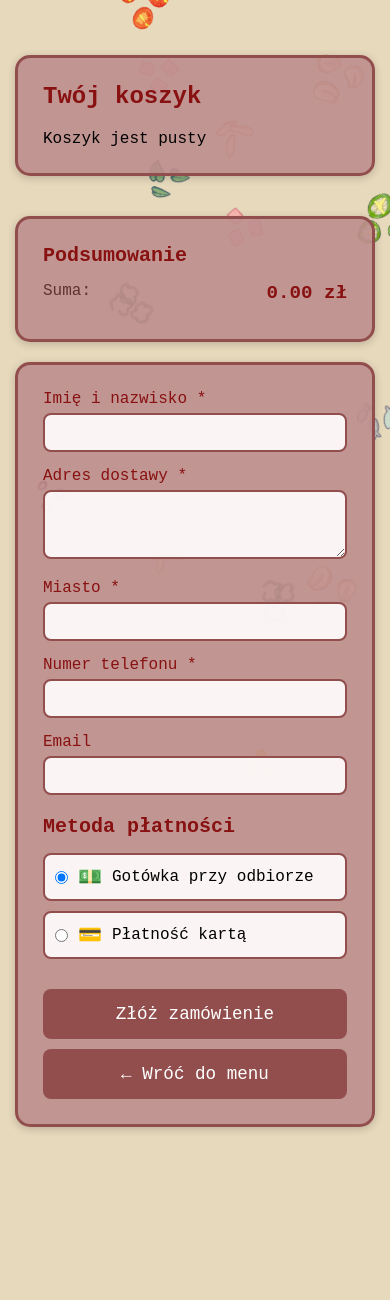
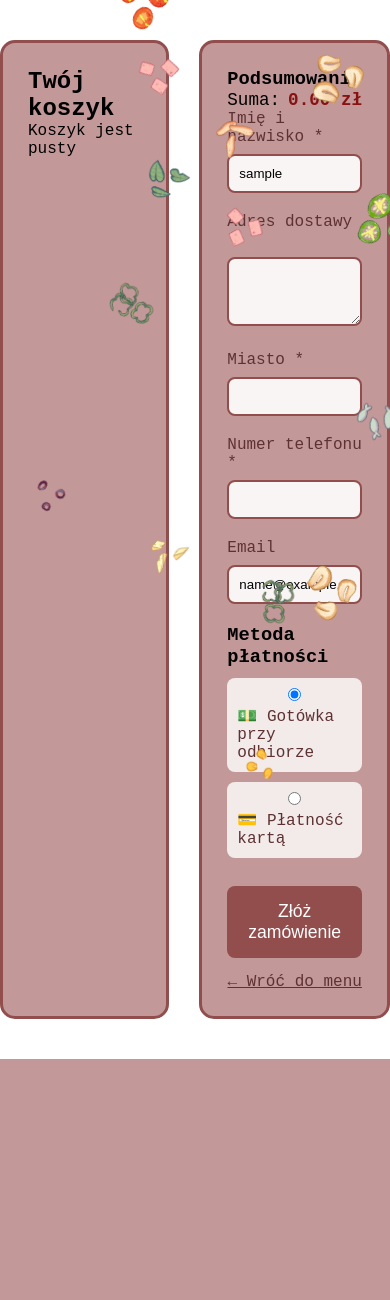
Before and after one commit to Taczkowski/Projekt, a PHP site: page /summary.php in a window 390 px wide; the page is wider, and only the part inside the window is pictured. Shown: the top 1300 px of that part. After the commit the page ends 1059 px from the top of that part, so only its background shows below. Run offline with PHP 8.4, Linux system fonts and the light colour scheme; the visitor is signed in with stand-in values (Sample User, id 1).

Commit message:
Add files via upload

```diff
--- a/taczus/db_config.php
+++ b/taczus/db_config.php
@@ -7,6 +7,9 @@
 $conn = new mysqli($servername, $username, $password, $dbname);
 
 if ($conn->connect_error) {
-    die("Connection failed: " . $conn->connect_error);
+    error_log("Connection failed: " . $conn->connect_error);
+    die(json_encode(['status' => 'error', 'message' => 'Database connection failed']));
 }
+
+$conn->set_charset("utf8mb4");
 ?>
--- a/taczus/main.php
+++ b/taczus/main.php
@@ -61,4 +61,10 @@
 
     <script src="script.js"></script>
 </body>
+<?php
+
+if (isset($_GET['order_success'])) {
+    echo '<div class="alert alert-success">Zamówienie zostało złożone pomyślnie!</div>';
+}
+?>
 </html>
--- a/taczus/summary.css
+++ b/taczus/summary.css
@@ -1,199 +1,84 @@
 .order-container {
-  display: grid;
-  grid-template-columns: 1fr 400px;
-  gap: 40px;
+  display: flex;
   max-width: 1200px;
   margin: 40px auto;
-  padding: 30px;
-  font-family: "Courier New", Courier, monospace;
+  gap: 30px;
+  font-family: 'Courier New', monospace;
 }
 
-body {
-  background-color: rgb(231, 217, 188);
-}
-
-.btn-del {
-  background-color: #ff4d4d;
-  color: white;
-  border: none;
-  padding: 5px 10px;
-  cursor: pointer;
-  border-radius: 5px;
-}
-
-.btn-del:hover {
-  background-color: #ff1a1a;
-}
-
-/* Styl dla przycisku "Wróć do menu" */
-.btn-back {
-  width: 100%;
-  padding: 15px;
-  background: rgb(146, 77, 77);
-  border: none;
-  border-radius: 8px;
-  cursor: pointer;
-  font-size: 1.1em;
-  margin-top: 10px; /* Odstęp od przycisku "Złóż zamówienie" */
-  transition: all 0.3s ease;
-  color: white;
-  font-family: "Courier New", Courier, monospace;
-  text-align: center;
-  text-decoration: none; /* Usuwamy podkreślenie linku */
-  display: block; /* Aby przycisk zajmował całą szerokość */
-}
-
-.btn-back:hover {
-  background: rgb(230, 96, 96);
-  transform: translateY(-2px);
-  box-shadow: 0 4px 8px rgba(0, 0, 0, 0.2);
-}
-
-.cart-section {
-  position: relative; /* POPRAWKA */
-  z-index: 20;
+.cart-section, .order-section {
+  flex: 1;
   background: rgba(189, 141, 141, 0.9);
   padding: 25px;
   border-radius: 15px;
   border: 3px solid rgb(146, 77, 77);
-  box-shadow: 0px 2px 8px rgba(0, 0, 0, 0.2);
-}
-
-.cart-section h2 {
-  margin-bottom: 20px;
-  color: rgb(136, 17, 17);
-  font-size: 24px;
 }
 
 .cart-items {
-  display: flex;
-  flex-direction: column;
-  gap: 15px;
+  max-height: 400px;
+  overflow-y: auto;
+  margin-bottom: 20px;
 }
 
 .cart-item {
-  background: rgba(255, 255, 255, 0.9);
+  background: rgba(255, 255, 255, 0.8);
   padding: 15px;
-  border-radius: 10px;
+  margin-bottom: 15px;
+  border-radius: 8px;
+  border: 1px solid rgb(146, 77, 77);
+}
+
+.item-info {
   display: flex;
   justify-content: space-between;
-  align-items: center;
-  border: 2px solid rgb(146, 77, 77);
-  transition: all 0.3s ease;
+  margin-bottom: 8px;
 }
 
-.cart-item:hover {
-  transform: translateX(5px);
-  box-shadow: 0px 4px 8px rgba(0, 0, 0, 0.2);
-}
-
-.cart-item .item-info {
-  display: flex;
-  flex-direction: column;
-}
-
-.cart-item .item-name {
+.item-name {
   font-weight: bold;
-  color: rgb(146, 77, 77);
-}
-
-.cart-item .item-price {
-  color: #713b3b;
-  font-size: 0.9em;
-}
-
-.cart-item .item-quantity {
-  background: rgba(231, 217, 188, 0.5);
-  padding: 5px 10px;
-  border-radius: 5px;
   color: rgb(94, 50, 50);
 }
 
-.order-section {
-  top: 20px;
-  height: -moz-fit-content;
-  height: fit-content;
+.item-price {
+  color: rgb(136, 17, 17);
+  font-weight: bold;
 }
 
-.order-summary {
-  position: relative; /* POPRAWKA */
-  z-index: 20;
-  background: rgba(189, 141, 141, 0.9);
-  padding: 25px;
-  border-radius: 15px;
-  border: 3px solid rgb(146, 77, 77);
-  margin-bottom: 20px;
-  box-shadow: 0px 2px 8px rgba(0, 0, 0, 0.2);
+.cart-summary {
+  background: rgba(255, 255, 255, 0.7);
+  padding: 15px;
+  border-radius: 8px;
+  margin-top: 20px;
 }
 
-.order-summary h3 {
-  margin-bottom: 15px;
-  color: rgb(136, 17, 17);
-  font-size: 20px;
+.summary-row {
+  display: flex;
+  justify-content: space-between;
+  font-size: 1.1em;
 }
 
-.order-summary .summary-row {
-  display: flex;
-  justify-content: space-between;
-  margin: 10px 0;
+.total-price {
+  font-weight: bold;
+  color: rgb(136, 17, 17);
+}
+
+.order-form .form-group {
+  margin-bottom: 20px;
+}
+
+.order-form label {
+  display: block;
+  margin-bottom: 8px;
   color: rgb(94, 50, 50);
 }
 
-.order-summary .total-price {
-  font-weight: bold;
-  font-size: 1.2em;
-  color: rgb(136, 17, 17);
-}
-
-.order-form {
-  position: relative; /* POPRAWKA */
-  z-index: 20;
-  background: rgba(189, 141, 141, 0.9);
-  padding: 25px;
-  border-radius: 15px;
-  border: 3px solid rgb(146, 77, 77);
-  box-shadow: 0px 2px 8px rgba(0, 0, 0, 0.2);
-}
-
-.order-form .form-group {
-  margin-bottom: 15px;
-}
-
-.order-form .form-group label {
-  display: block;
-  margin-bottom: 5px;
-  color: rgb(136, 17, 17);
-  font-size: 16px;
-}
-
-.order-form .form-group input,
-.order-form .form-group textarea {
+.order-form input,
+.order-form textarea {
   width: 100%;
   padding: 10px;
   border: 2px solid rgb(146, 77, 77);
   border-radius: 8px;
   background: rgba(255, 255, 255, 0.9);
-  font-family: "Courier New", Courier, monospace;
-  color: rgb(94, 50, 50);
-  transition: all 0.3s ease;
-}
-
-.order-form .form-group input:focus,
-.order-form .form-group textarea:focus {
-  outline: none;
-  border-color: rgb(189, 141, 141);
-  box-shadow: 0 0 8px rgba(146, 77, 77, 0.3);
-  background: rgba(231, 217, 188, 0.9);
-}
-
-.payment-methods {
-  margin-top: 20px;
-}
-
-.payment-methods h3 {
-  margin-bottom: 15px;
-  color: rgb(136, 17, 17);
-  font-size: 20px;
 }
 
 .payment-option {
@@ -202,46 +87,26 @@
   gap: 10px;
   margin: 10px 0;
   padding: 10px;
-  background: rgba(255, 255, 255, 0.9);
+  background: rgba(255, 255, 255, 0.8);
   border-radius: 8px;
   cursor: pointer;
-  transition: all 0.3s ease;
-  border: 2px solid rgb(146, 77, 77);
-}
-
-.payment-option:hover {
-  transform: translateX(5px);
-  box-shadow: 0px 4px 8px rgba(0, 0, 0, 0.2);
-}
-
-.payment-option .payment-icon {
-  font-size: 1.2em;
-  color: rgb(146, 77, 77);
 }
 
 .btn-submit {
   width: 100%;
   padding: 15px;
   background: rgb(146, 77, 77);
+  color: white;
   border: none;
   border-radius: 8px;
   cursor: pointer;
   font-size: 1.1em;
   margin-top: 20px;
-  transition: all 0.3s ease;
-  color: white;
-  font-family: "Courier New", Courier, monospace;
 }
 
-.btn-submit:hover {
-  background: rgb(230, 96, 96);
-  transform: translateY(-2px);
-  box-shadow: 0 4px 8px rgba(0, 0, 0, 0.2);
+.btn-back {
+  display: block;
+  text-align: center;
+  margin-top: 15px;
+  color: rgb(94, 50, 50);
 }
-
-@media (max-width: 768px) {
-  .order-container {
-    grid-template-columns: 1fr;
-    padding: 15px;
-  }
-}
--- a/taczus/summary.php
+++ b/taczus/summary.php
@@ -1,21 +1,24 @@
 <?php
 session_start();
 
-// Odbierz dane z koszyka z URL
+if (!isset($_SESSION['user_id'])) {
+    header("Location: login.php");
+    exit();
+}
+
 if (isset($_GET['cart'])) {
     $cart = json_decode(urldecode($_GET['cart']), true);
 
-    // Grupowanie pizz według nazwy i sumowanie ilości
     $groupedCart = [];
     foreach ($cart as $item) {
         $name = $item['name'];
-        $quantity = $item['quantity'] ?? 1; // Ustaw domyślną ilość na 1, jeśli klucz nie istnieje
+        $quantity = $item['quantity'] ?? 1;
 
         if (isset($groupedCart[$name])) {
             $groupedCart[$name]['quantity'] += $quantity;
         } else {
             $groupedCart[$name] = $item;
-            $groupedCart[$name]['quantity'] = $quantity; // Upewnij się, że ilość jest ustawiona
+            $groupedCart[$name]['quantity'] = $quantity;
         }
     }
     $_SESSION['cart'] = $groupedCart;
@@ -23,12 +26,13 @@
     $groupedCart = $_SESSION['cart'] ?? [];
 }
 
-// Oblicz całkowitą kwotę zamówienia
 $total = 0;
 foreach ($groupedCart as $item) {
-    $quantity = $item['quantity'] ?? 1; // Ustaw domyślną ilość na 1, jeśli klucz nie istnieje
+    $quantity = $item['quantity'] ?? 1;
     $total += $item['price'] * $quantity;
 }
+
+$error = $_GET['error'] ?? null;
 ?>
 
 <!DOCTYPE html>
@@ -43,7 +47,6 @@
     <div class="snowflakes"></div>
 
     <div class="order-container">
-        <!-- Lewa kolumna - Koszyk -->
         <div class="cart-section">
             <h2>Twój koszyk</h2>
 
@@ -58,17 +61,25 @@
                                 <span class="item-price"><?= number_format($item['price'], 2) ?> zł</span>
                             </div>
                             <div class="item-quantity">
-                                <span>Ilość: <?= $item['quantity'] ?? 1 ?></span> <!-- Ustaw domyślną ilość na 1 -->
+                                <span>Ilość: <?= $item['quantity'] ?? 1 ?></span>
                             </div>
-                            <button class="btn-del" onclick="removeFromCart('<?= htmlspecialchars($name) ?>')">Usuń jedną</button>
                         </div>
                     <?php endforeach; ?>
                 </div>
             <?php endif; ?>
         </div>
 
-        <!-- Prawa kolumna - Formularz -->
         <div class="order-section">
+            <?php if($error): ?>
+                <div class="error-message">
+                    <?php if($error == 1): ?>
+                        Wystąpił błąd podczas składania zamówienia. Spróbuj ponownie.
+                    <?php elseif($error == 2): ?>
+                        Koszyk jest pusty lub nie jesteś zalogowany.
+                    <?php endif; ?>
+                </div>
+            <?php endif; ?>
+
             <div class="order-summary">
                 <h3>Podsumowanie</h3>
                 <div class="summary-row">
@@ -80,7 +91,7 @@
             <form class="order-form" action="process_order.php" method="POST">
                 <div class="form-group">
                     <label>Imię i nazwisko *</label>
-                    <input type="text" name="fullname" required>
+                    <input type="text" name="fullname" required value="<?= isset($_SESSION['username']) ? htmlspecialchars($_SESSION['username']) : '' ?>">
                 </div>
 
                 <div class="form-group">
@@ -100,7 +111,7 @@
 
                 <div class="form-group">
                     <label>Email</label>
-                    <input type="email" name="email">
+                    <input type="email" name="email" value="<?= isset($_SESSION['email']) ? htmlspecialchars($_SESSION['email']) : '' ?>">
                 </div>
 
                 <div class="payment-methods">
@@ -125,82 +136,25 @@
     </div>
 
     <script src="falling-ingredients.js"></script>
-    <script src="script.js"></script>
-    <script src="scriptmenu.js"></script>
     <script>
-    // Funkcja do usuwania jednej pizzy z koszyka
     function removeFromCart(name) {
-        // Pobierz koszyk z localStorage
-        let cart = JSON.parse(localStorage.getItem('cart')) || [];
-
-        // Znajdź indeks produktu o podanej nazwie
-        const index = cart.findIndex(item => item.name === name);
-
-        if (index !== -1) {
-            // Zmniejsz ilość o 1
-            cart[index].quantity -= 1;
-
-            // Jeśli ilość spadnie do 0, usuń produkt z koszyka
-            if (cart[index].quantity <= 0) {
-                cart.splice(index, 1);
+        fetch('remove_from_cart.php', {
+            method: 'POST',
+            headers: {
+                'Content-Type': 'application/json',
+            },
+            body: JSON.stringify({name: name})
+        })
+        .then(response => response.json())
+        .then(data => {
+            if(data.success) {
+                location.reload();
             }
-
-            // Zapisz zaktualizowany koszyk z powrotem do localStorage
-            localStorage.setItem('cart', JSON.stringify(cart));
-
-            // Natychmiast zaktualizuj wyświetlanie koszyka na stronie
-            updateCartDisplay();
-        }
+        });
     }
 
-    // Funkcja do aktualizacji wyświetlania koszyka
-    function updateCartDisplay() {
-        const cartItemsContainer = document.querySelector('.cart-items');
-        cartItemsContainer.innerHTML = '';
-        let total = 0;
-
-        // Pobierz koszyk z localStorage
-        let cart = JSON.parse(localStorage.getItem('cart')) || [];
-
-        // Grupowanie pizz według nazwy i sumowanie ilości
-        let groupedCart = {};
-        cart.forEach(item => {
-            const name = item.name;
-            const quantity = item.quantity || 1; // Ustaw domyślną ilość na 1, jeśli klucz nie istnieje
-
-            if (groupedCart[name]) {
-                groupedCart[name].quantity += quantity;
-            } else {
-                groupedCart[name] = { ...item, quantity: quantity };
-            }
-        });
-
-        // Wyświetl każdą grupę produktów w koszyku
-        Object.keys(groupedCart).forEach(name => {
-            const item = groupedCart[name];
-            const itemElement = document.createElement('div');
-            itemElement.classList.add('cart-item');
-            itemElement.id = `item-${name}`;
-            itemElement.innerHTML = `
-                <div class="item-info">
-                    <span class="item-name">${name}</span>
-                    <span class="item-price">${item.price.toFixed(2)} zł</span>
-                </div>
-                <div class="item-quantity">
-                    <span>Ilość: ${item.quantity}</span>
-                </div>
-                <button class="btn-del" onclick="removeFromCart('${name}')">Usuń jedną</button>
-            `;
-            cartItemsContainer.appendChild(itemElement);
-            total += item.price * item.quantity;
-        });
-
-        // Zaktualizuj całkowitą kwotę
-        document.querySelector('.total-price').textContent = `${total.toFixed(2)} zł`;
-    }
-
-    // Wywołaj funkcję aktualizującą koszyk przy załadowaniu strony
-    document.addEventListener('DOMContentLoaded', updateCartDisplay);
+    document.addEventListener('DOMContentLoaded', function() {
+    });
     </script>
 </body>
 </html>
```
Also changed, not shown: taczus/process_order.php (+36 -75 lines), taczus/scriptmenu.js (+29 -9 lines).
